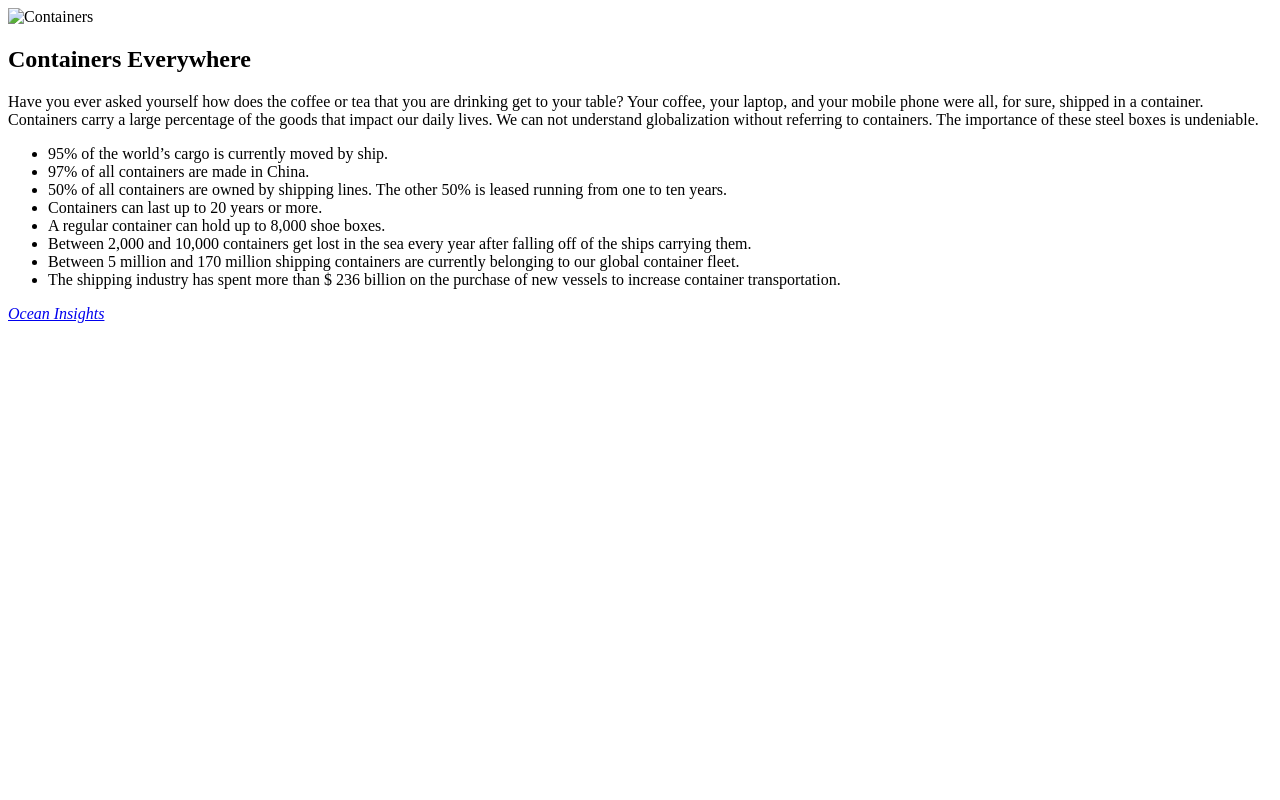
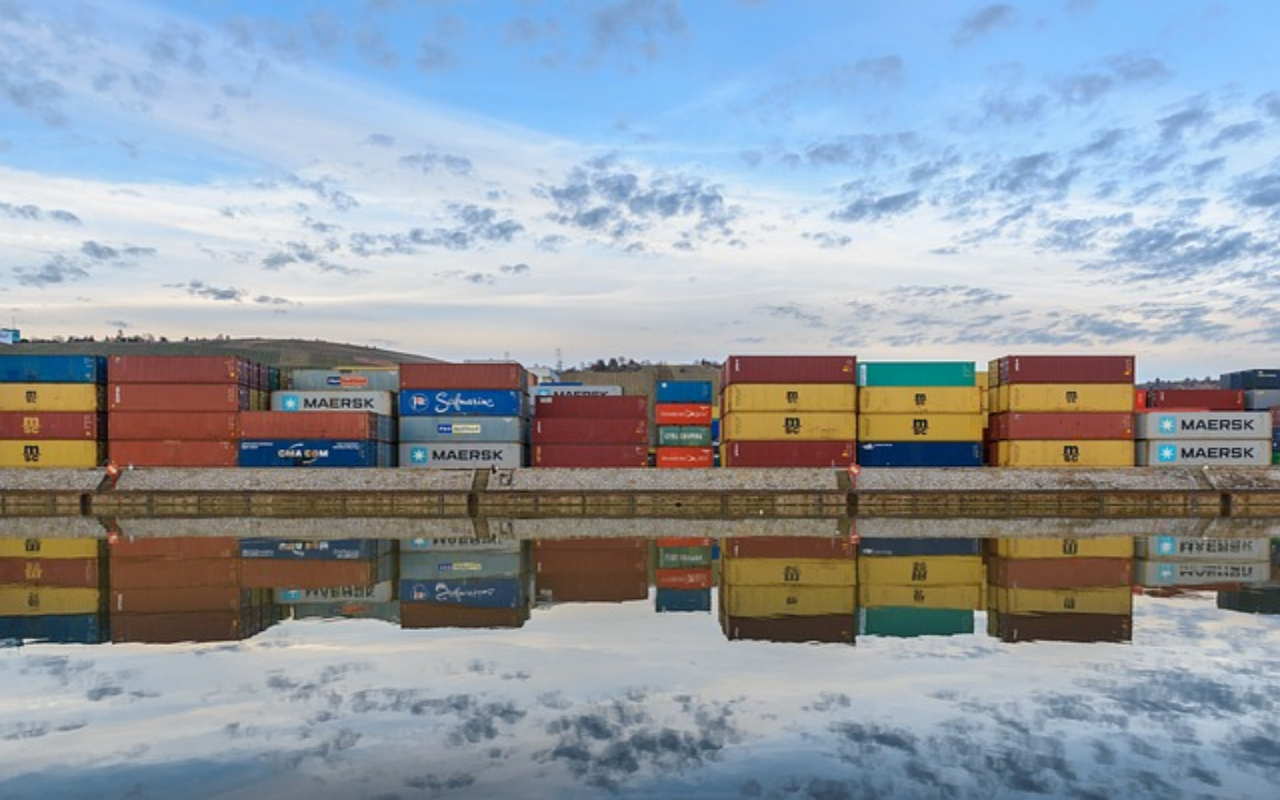
Before and after one commit to saadmalik200/Box-model-containing, a plain HTML site: page index.html in a window 1280 px wide. Shown: the top 800 px of the page. Drawn offline with Linux system fonts and the light colour scheme.

Commit message:
initial commit

```diff
--- a/index.html
+++ b/index.html
@@ -5,12 +5,13 @@
     <meta name="viewport" content="width=device-width, initial-scale=1.0" />
     <meta http-equiv="X-UA-Compatible" content="ie=edge" />
     <title>Contain Yourself</title>
+    <link rel="stylesheet" href="style.css" />
   </head>
   <body>
     <header class="header">
-      <img class="header__img" src=" " alt="Containers" />
+      <img class="header__img" src="./images/containers.jpg" alt="Containers" />
     </header>
-    <main>
+    <main class="container">
       <h2>Containers Everywhere</h2>
       <p>
         Have you ever asked yourself how does the coffee or tea that you are
--- /dev/null
+++ b/style.css
@@ -0,0 +1,36 @@
+* {
+  box-sizing: border-box;
+  margin: 0;
+  padding: 0;
+}
+header {
+  height: 100vh;
+}
+
+header img {
+  height: 100vh;
+  width: 100%;
+}
+
+.container {
+  width: 80%;
+  margin-left: auto;
+  margin-right: auto;
+  margin-top: 50px;
+}
+
+h2 {
+  margin-bottom: 20px;
+}
+p {
+  margin-bottom: 15px;
+}
+ul li {
+  margin-left: 40px;
+  padding-top: 2px;
+  padding-bottom: 5px;
+}
+
+ul {
+  margin-bottom: 20px;
+}
```
